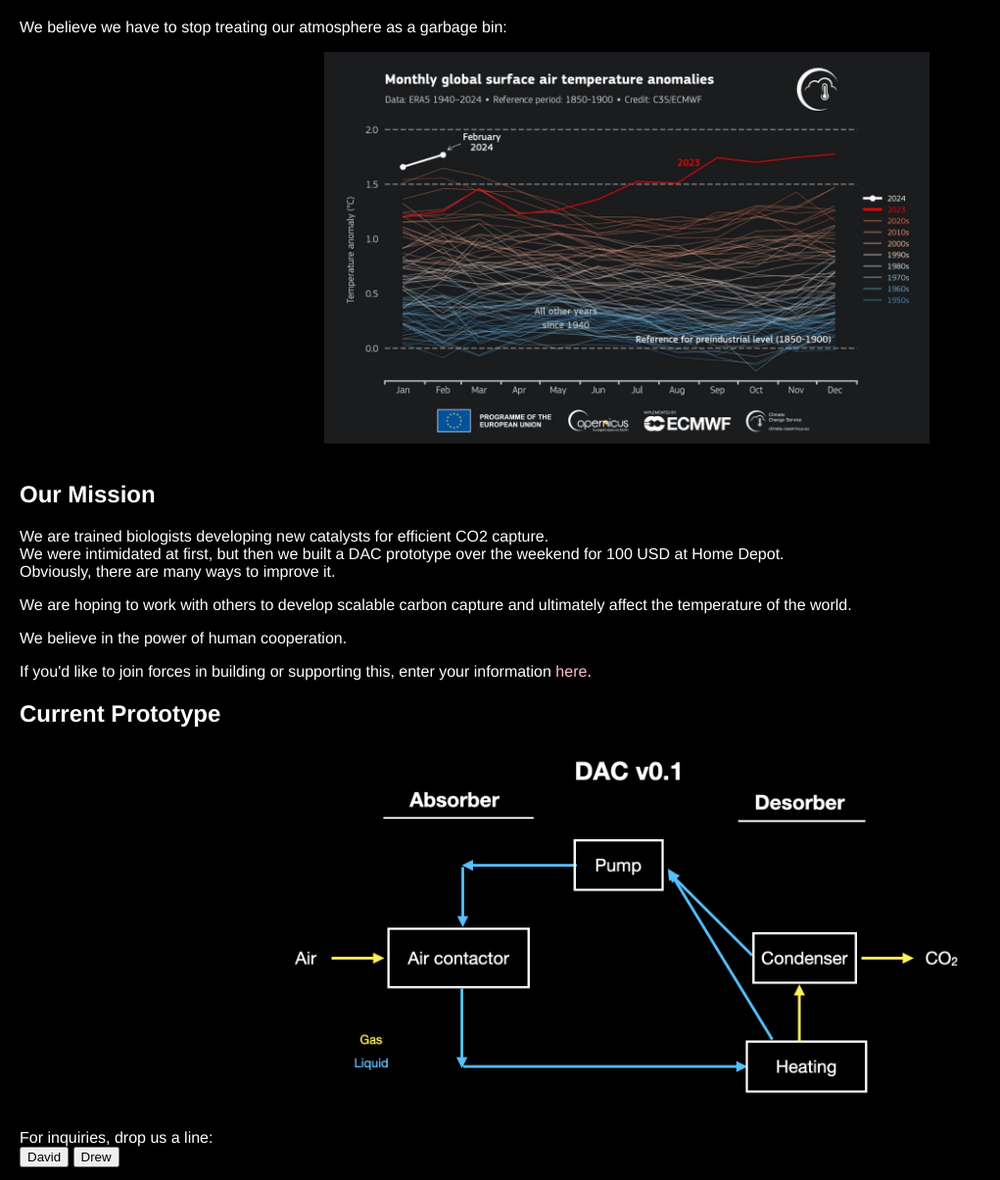
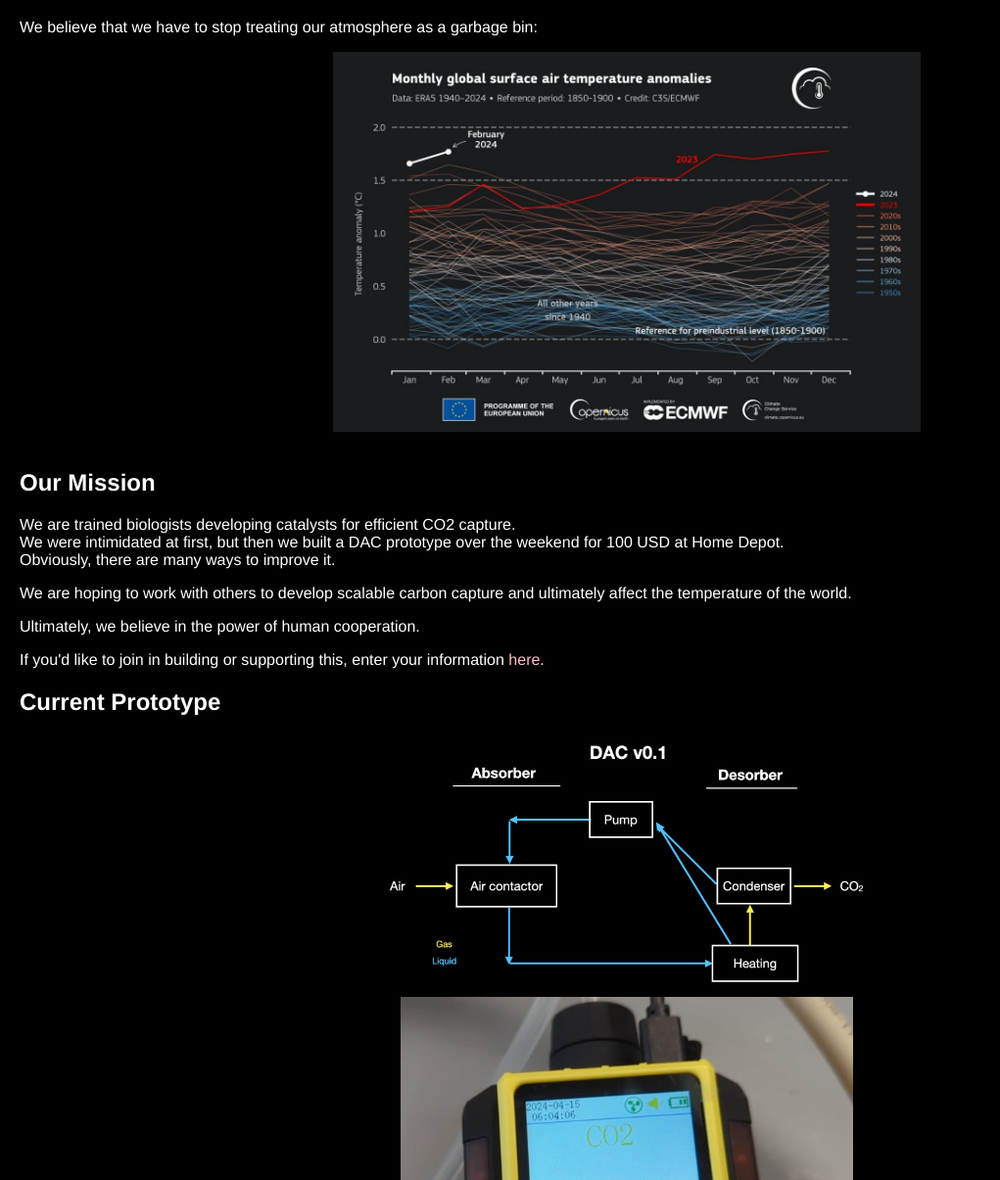
Before and after one commit to osDAC/osdac.github.io, a plain HTML site: page index.html in a window 1280 px wide. Shown: the part 81-1286 px from the top of the page at 98% size, without its empty margins (0-1021 px from the left). Drawn offline with Linux system fonts and the light colour scheme.

Commit message:
Update index.html

```diff
--- a/index.html
+++ b/index.html
@@ -72,14 +72,14 @@
     <h1> Open-source Direct Air Capture</h1>
 
     <h2></h2>
-    <p>We believe we have to stop treating our atmosphere as a garbage bin: </p>
-    <img src="./monthly_t.jpeg" alt="" style="max-width:700px;" class="block-image">
+    <p>We believe that we have to stop treating our atmosphere as a garbage bin: </p>
+    <img src="./monthly_t.jpeg" alt="" style="max-width:600px;" class="block-image">
 
     <br>
 
     <h2>Our Mission</h2>
     <p>
-        We are trained biologists developing new catalysts for efficient CO2 capture.
+        We are trained biologists developing catalysts for efficient CO2 capture.
         <br>
         We were intimidated at first, but then we built a DAC prototype over the weekend for 100 USD at Home Depot.
         <br>
@@ -91,17 +91,18 @@
     </p>
 
     <p>
-        We believe in the power of human cooperation.
+        Ultimately, we believe in the power of human cooperation.
     </p>
     <p>
-        If you'd like to join forces in building or supporting this, enter your information
+        If you'd like to join in building or supporting this, enter your information
         <a href="https://forms.gle/5iXBmoXtBgoDKRJC6">here</a>.
     </p>
 
 
 
     <h2>Current Prototype</h2>
-    <img src="./dac_v01.png" alt="" style="max-width:700px;" class="block-image">
+    <img src="./dac_v01.png" alt="" style="max-width:500px;" class="block-image">
+    <img src="./ppm.png" alt="" style="max-width:500px;" class="block-image">
 
     <p>
         For inquiries, drop us a line:
```
